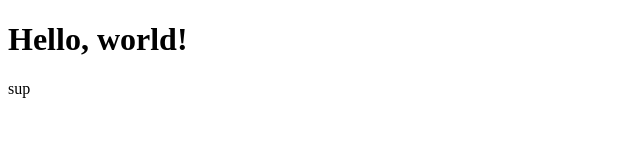
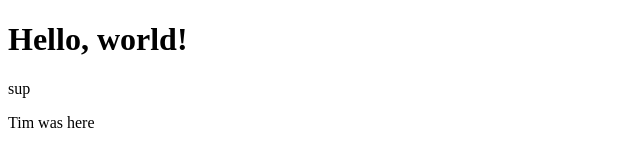
Before and after one commit to tasmith76/randomtesting, a plain HTML site: page index.html in a window 1280 px wide. Shown: the full height of the page, 0-640 px from the left. Drawn offline with Linux system fonts and the light colour scheme.

Commit message:
tim was here

```diff
--- a/index.html
+++ b/index.html
@@ -9,5 +9,6 @@
 <body>
   <h1>Hello, world!</h1>
   <p>sup</p>
+  <p>Tim was here</p>
 </body>
 </html>
```
